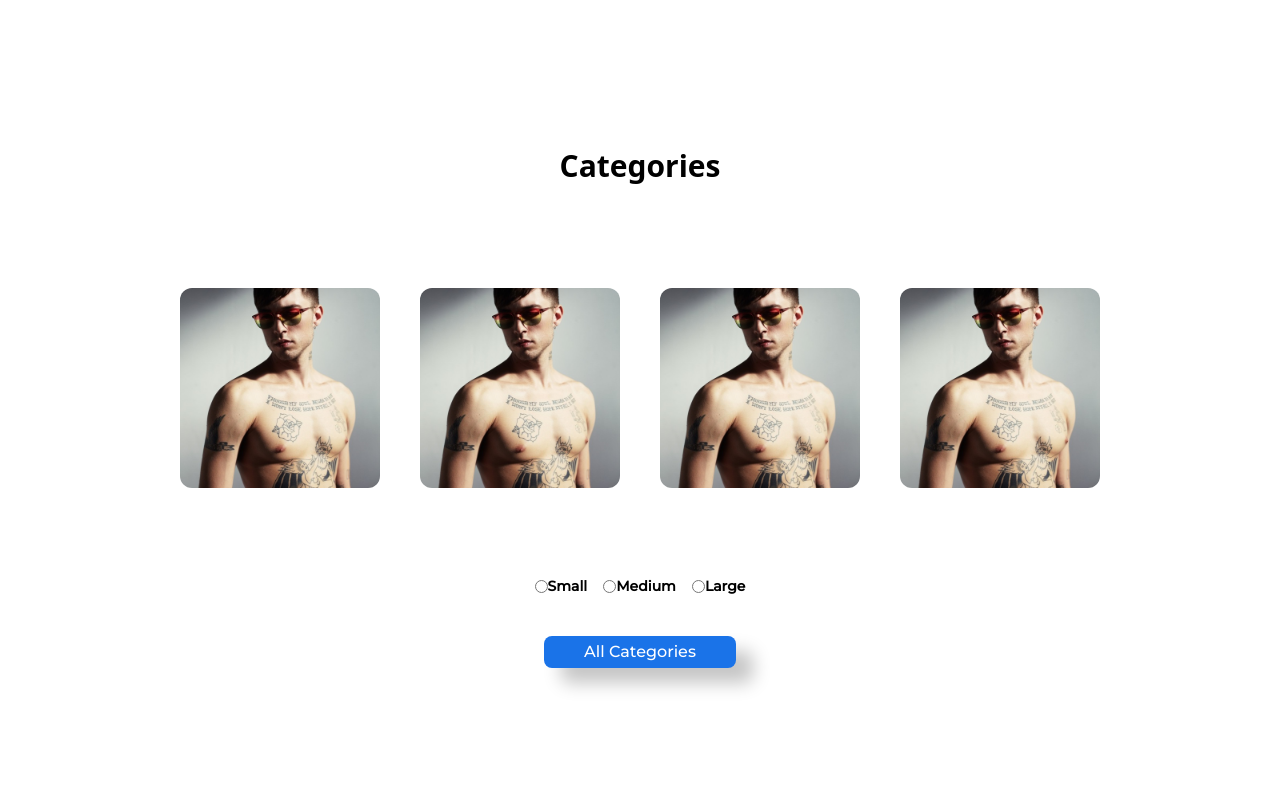
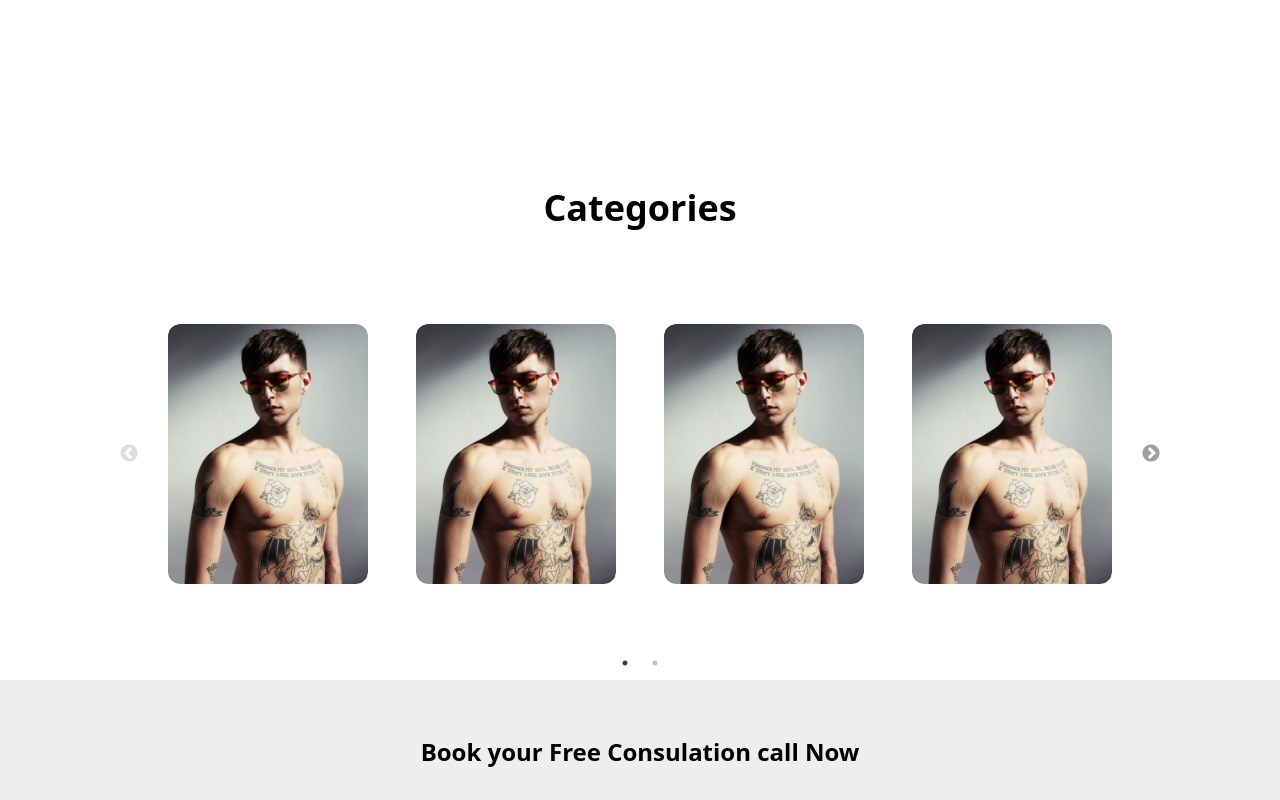
Before and after one commit to pRay01/dimensionless, a React (Create React App) app: page /tattoos in a window 1280 px wide. Shown: the part 780-1580 px from the top of the page. Built offline with nearby package versions, Linux system fonts and the light colour scheme.

Commit message:
slider done

```diff
--- a/package.json
+++ b/package.json
@@ -11,6 +11,8 @@
     "react-icons": "^4.3.1",
     "react-router-dom": "^6.2.1",
     "react-scripts": "5.0.0",
+    "react-slick": "^0.28.1",
+    "slick-carousel": "^1.8.1",
     "web-vitals": "^2.1.4"
   },
   "scripts": {
--- a/src/components/tattoos/category/index.js
+++ b/src/components/tattoos/category/index.js
@@ -1,55 +1,106 @@
-import art from '../../../assets/images/logo512.png'
-import model1 from '../../../assets/images/model1.jpg'
-import model2 from '../../../assets/images/model2.jpg'
-import { Link } from "react-router-dom";
-function Category(){
-    return(
-        <section className=" dark:text-white  lg:min-h-screen dark:bg-[#202124]  p-6 lg:px-40" >
-        <div className="text-center pb-10">
-            <h1 className="font-semibold text-3xl 2xl:text-6xl">Categories</h1>
-        </div>
-        <div className='flex flex-wrap lg:py-16 2xl:py-28  items-center justify-center'>
-             <div className=' rounded-xl  w-3/12 overflow-hidden'>
+import React, { Component } from "react";
+import Slider from "react-slick";
+import "slick-carousel/slick/slick.css";
+import "slick-carousel/slick/slick-theme.css";
+import model1 from "../../../assets/images/model1.jpg"
+function Category() {
+  var settings = {
+    arrows:true,
+    dots: true,
+    infinite: false,
+    speed: 500,
+    slidesToShow: 4,
+    slidesToScroll: 4,
+    initialSlide: 0,
+    responsive: [
+      {
+        breakpoint: 1024,
+        settings: {
+          slidesToShow: 3,
+          slidesToScroll: 3,
+          infinite: true,
+          dots: true,
+        },
+      },
+      {
+        breakpoint: 600,
+        settings: {
+          slidesToShow: 2,
+          slidesToScroll: 2,
+          initialSlide: 2,
+        },
+      },
+      {
+        breakpoint: 480,
+        settings: {
+          slidesToShow: 1,
+          slidesToScroll: 1,
+        },
+      },
+    ],
+  };
+  return (
+    <div className="p-6 py-8 lg:px-36 dark:text-white dark:bg-[#202124]">
+      <h2 className="text-center text-4xl font-semibold  py-8"> Categories </h2>
+      <Slider className="py-10" {...settings}>
+        <div className="p-6">
+        <div className=' rounded-xl   overflow-hidden'>
                    <div style={{}}  className='flex justify-center'>
-                       <img style={{objectFit: "cover",width: 200, height: 200}} className='rounded-xl w-full' src={model1}/>
-                   </div>
-             </div>
-             <div className=' rounded-xl   w-3/12'>
-                   <div className='flex justify-center '>
-                       <img style={{objectFit: "cover",width: 200, height: 200}}  className='rounded-xl w-2/3' src={model1}/>
-                   </div>
-             </div>
-             <div className=' rounded-xl   w-3/12'>
-                   <div className='flex justify-center '>
-                       <img style={{objectFit: "cover",width: 200, height: 200}}  className='rounded-xl w-2/3' src={model1}/>
-                   </div>
-             </div>
-             <div className=' rounded-xl   w-3/12'>
-                   <div className='flex justify-center '>
-                       <img style={{objectFit: "cover",width: 200, height: 200}}  className='rounded-xl w-2/3' src={model1}/>
+                       <img style={{objectFit: "cover"}} className='rounded-xl w-full' src={model1}/>
                    </div>
              </div>
         </div>
-       <div className=' py-6 2xl:pt-28 flex flex-wrap justify-center'>
-           <div className='flex items-center'>
-           <input className='' id="small" type="radio"/>
-           <label className='text-sm 2xl:text-3xl montserrat font-semibold' for="small">Small</label>
-           </div>
-           <div className='flex items-center px-4'>
-           <input id="small" type="radio"/>
-           <label  className='text-sm 2xl:text-3xl montserrat font-semibold' for="small">Medium</label>
-           </div>
-           <div className='flex items-center'>
-           <input id="small" type="radio"/>
-           <label  className='text-sm 2xl:text-3xl montserrat font-semibold' for="small">Large</label>
-           </div>
-       </div>
-       <div className='flex justify-center pt-4 2xl:pt-20 items-center'>
-                   <Link to="/categories">
-                    <button className='dark:bg-[#8AB4F8] dark:text-black bg-[#1A73E8] shadow montserrat text-white rounded-lg 2xl:rounded-2xl px-10 py-1 2xl:py-3 2xl:px-16 2xl:text-2xl 2xl:font-bold '>All Categories</button>
-                    </Link>
-                </div>
-      </section>
-    )
+        <div className="p-6">
+        <div className=' rounded-xl   overflow-hidden'>
+                   <div style={{}}  className='flex justify-center'>
+                       <img style={{objectFit: "cover"}} className='rounded-xl w-full' src={model1}/>
+                   </div>
+             </div>
+        </div>
+        <div className="p-6">
+        <div className=' rounded-xl   overflow-hidden'>
+                   <div style={{}}  className='flex justify-center'>
+                       <img style={{objectFit: "cover"}} className='rounded-xl w-full' src={model1}/>
+                   </div>
+             </div>
+        </div>
+        <div className="p-6">
+        <div className=' rounded-xl   overflow-hidden'>
+                   <div style={{}}  className='flex justify-center'>
+                       <img style={{objectFit: "cover"}} className='rounded-xl w-full' src={model1}/>
+                   </div>
+             </div>
+        </div>
+        <div className="p-6">
+        <div className=' rounded-xl   overflow-hidden'>
+                   <div style={{}}  className='flex justify-center'>
+                       <img style={{objectFit: "cover"}} className='rounded-xl w-full' src={model1}/>
+                   </div>
+             </div>
+        </div>
+        <div className="p-6">
+        <div className=' rounded-xl   overflow-hidden'>
+                   <div style={{}}  className='flex justify-center'>
+                       <img style={{objectFit: "cover"}} className='rounded-xl w-full' src={model1}/>
+                   </div>
+             </div>
+        </div>
+        <div className="p-6">
+        <div className=' rounded-xl   overflow-hidden'>
+                   <div style={{}}  className='flex justify-center'>
+                       <img style={{objectFit: "cover"}} className='rounded-xl w-full' src={model1}/>
+                   </div>
+             </div>
+        </div>
+        <div className="p-6">
+        <div className=' rounded-xl   overflow-hidden'>
+                   <div style={{}}  className='flex justify-center'>
+                       <img style={{objectFit: "cover"}} className='rounded-xl w-full' src={model1}/>
+                   </div>
+             </div>
+        </div>
+      </Slider>
+    </div>
+  );
 }
-export default Category
+export default Category;
--- a/src/index.css
+++ b/src/index.css
@@ -51,3 +51,6 @@ aside{
     transform:translateX(-100%);
     transition:all 0.3s ease-in-out;
 }
+
+
+  .slick-prev::before, .slick-next::before { color: gray !important; }
```
Also changed, not shown: notes.txt, 2 other files (tests, documents, lock files or other folders).
